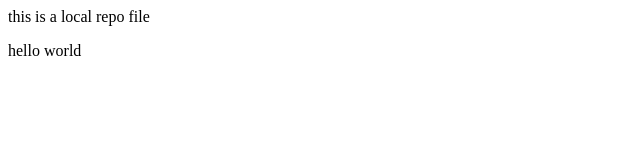
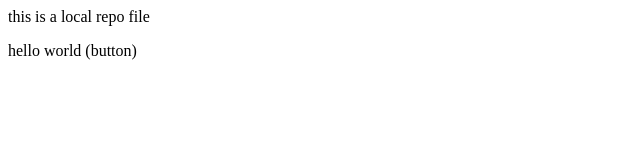
Before and after one commit to VBehl/localrepo, a plain HTML site: page index.html in a window 1280 px wide. Shown: the full height of the page, 0-640 px from the left. Drawn offline with Linux system fonts and the light colour scheme.

```diff
--- a/index.html
+++ b/index.html
@@ -1,2 +1,2 @@
 <p>this is a local repo file</p>
-<p>hello world</p>
+<p>hello world (button)</p>
```
